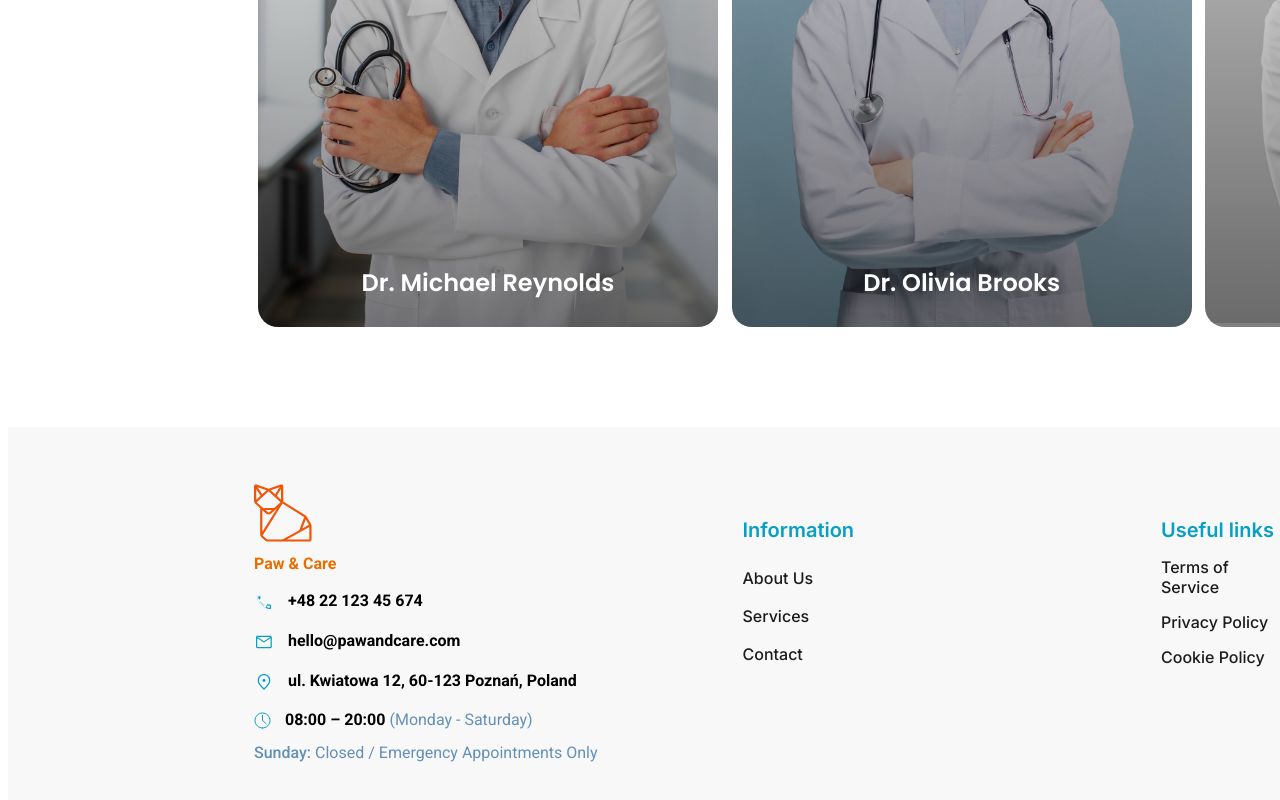
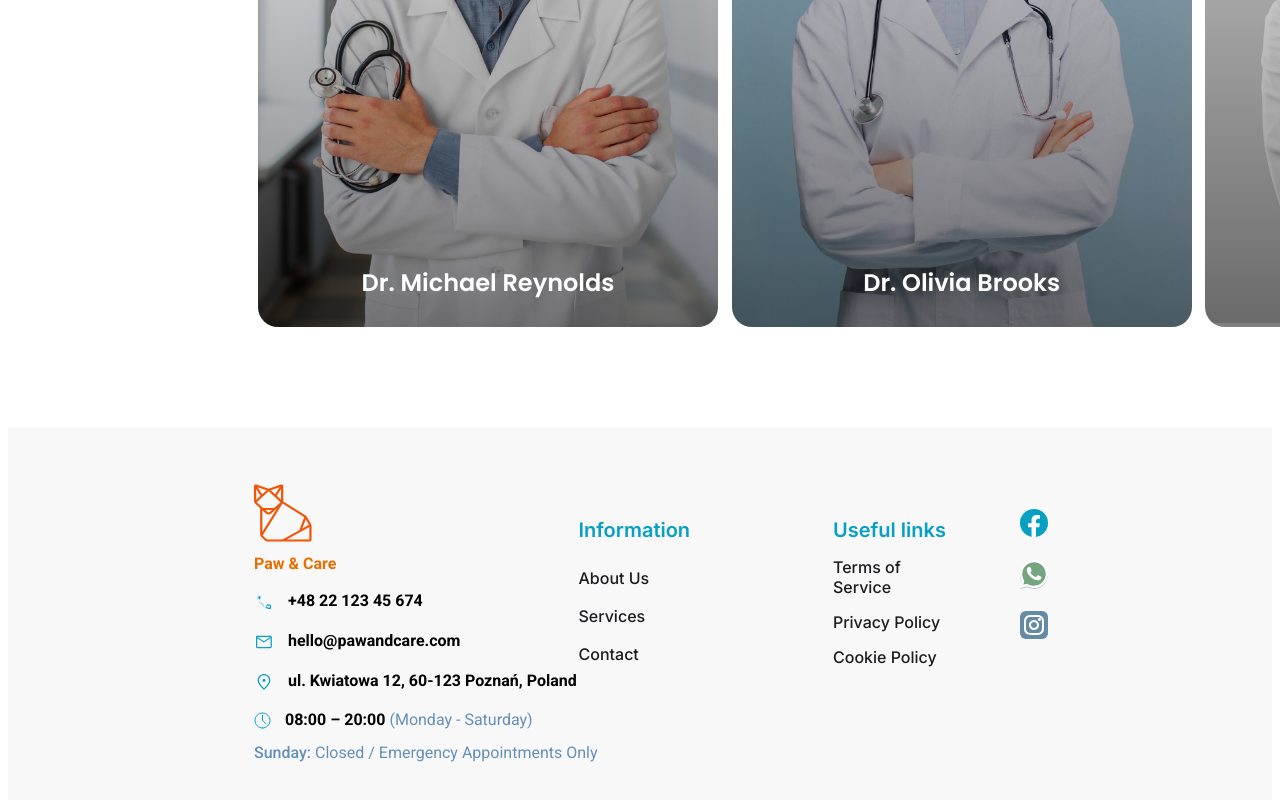
Before and after one commit to VolodymyrBiletskyi/IT_Project_Back, a React (Create React App) app in the folder paw_and_care/: page /about-us in a window 1280 px wide. Shown: the part 1760-2560 px from the top of the page. Built offline with nearby package versions, Linux system fonts and the light colour scheme; a web font is replaced by a local one.

Commit message:
width problem fixed

```diff
--- a/paw_and_care/src/components/footer.css
+++ b/paw_and_care/src/components/footer.css
@@ -2,8 +2,9 @@
     background-color: #F9F8F8;
     font-size: 16px;
     height: 385px;
-    width: 1920px;
+    width: auto;
     margin-bottom: 44px;
+    box-sizing: border-box;
 }
 
 .footer-container {
```
